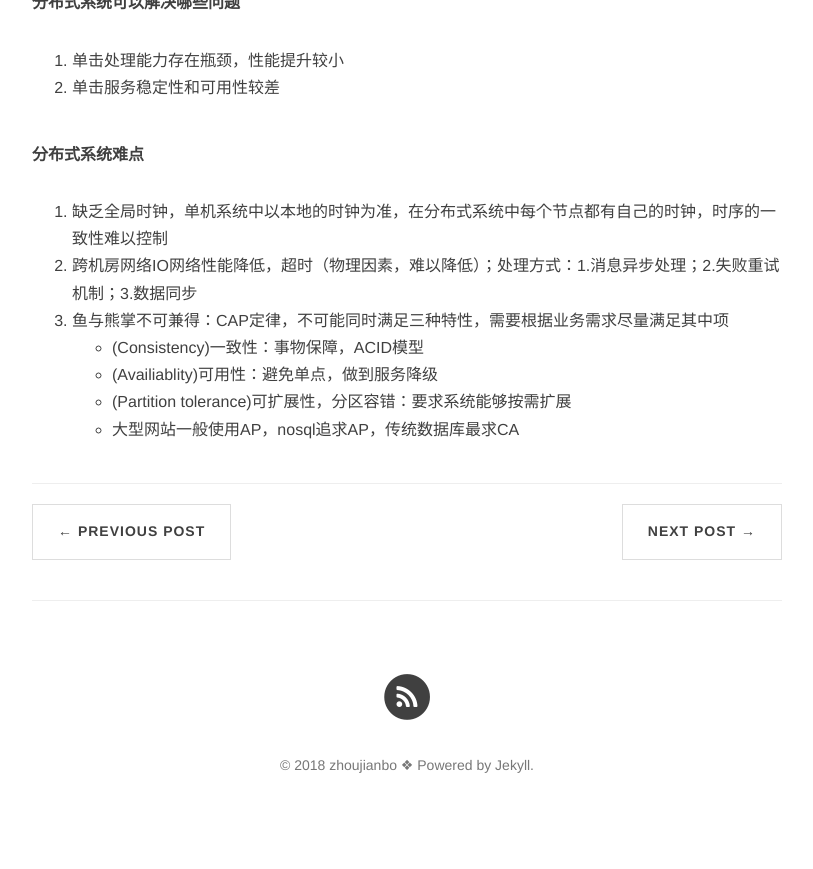
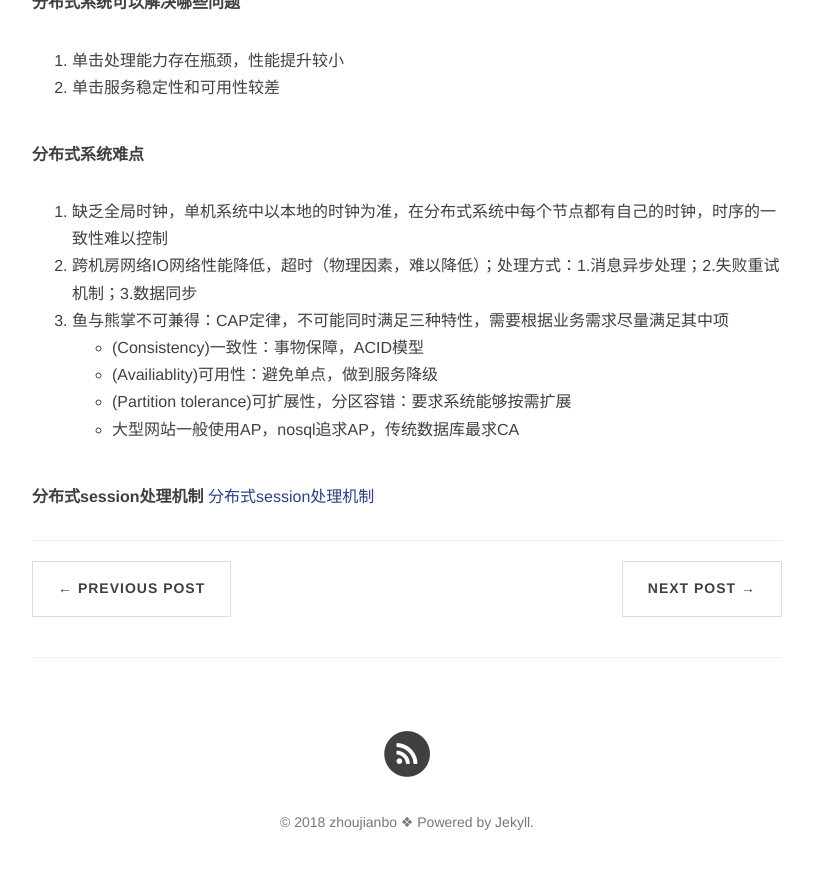
Before and after one commit to ZhouJianBoPro/ZhouJianBoPro.github.io, a Jekyll site: the page built from _posts/2018-03-22-distributed_system.md, in a window 1280 px wide and 900 px high, scrolled down 1160 px. Shown: the top 869 px of the window, without its empty margins (233-1046 px from the left). Built offline with Jekyll 4.4.1, drawn with Linux system fonts in a browser that asks for light colours; nearby versions of some CDN libraries; comment, search, counter and statistics services are not loaded; before the commit the page ends 2003 px from its top, so only the background shows below that.

Commit message:
defalut commit；

```diff
--- a/_posts/2018-03-22-distributed_system.md
+++ b/_posts/2018-03-22-distributed_system.md
@@ -26,3 +26,6 @@ description: 分布式系统简单了解
 - (Availiablity)可用性：避免单点，做到服务降级
 - (Partition tolerance)可扩展性，分区容错：要求系统能够按需扩展
 - 大型网站一般使用AP，nosql追求AP，传统数据库最求CA
+
+**分布式session处理机制**
+[分布式session处理机制](http://boopro.cn/%E5%88%86%E5%B8%83%E5%BC%8F/2018/03/27/distributed-session/)
```
